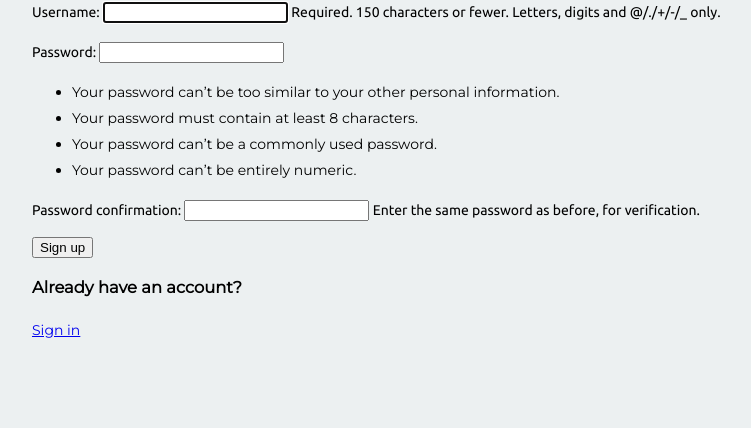
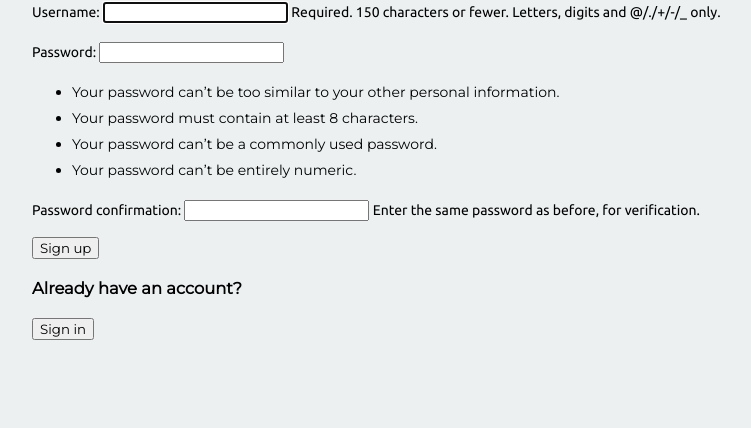
Before and after one commit to archiebye/cardiff-uni-dating, a Django app: page / in a window 1280 px wide. Shown: the part 164-592 px from the top of the page, without its empty margins (18-769 px from the left). Run offline with Django 3.2, Linux system fonts and the light colour scheme; some libraries are stand-ins or nearby versions.

Commit message:
css changes to sign in link style

```diff
--- a/accounts/models.py
+++ b/accounts/models.py
@@ -3,8 +3,7 @@ from django.contrib.auth.models import User
 from django.db.models.signals import post_save
 from django.dispatch import receiver
 from .choices import *
-import datetime
-
+from datetime import date
 
 class Profile(models.Model):
     user = models.OneToOneField(User, on_delete=models.CASCADE)
@@ -12,7 +11,7 @@ class Profile(models.Model):
     last_name = models.CharField(max_length=15, blank=True)
     bio = models.TextField(max_length=500, blank=True)
     school = models.CharField(max_length=30, choices=SCHOOL_CHOICES, default='1')
-    birth_date = models.DateField(null=True, blank=True, default=datetime.date.today)
+    birth_date = models.DateField(null=True, blank=True, default=date.today)
     gender = models.CharField(max_length=2, choices=GENDER_CHOICES, default='1')
 
     def is_male(self):
--- a/accounts/static/css/accounts.css
+++ b/accounts/static/css/accounts.css
@@ -36,7 +36,13 @@ p{
 	font-family: 'Ubuntu';
 }
 /*
-.page-header{
-    background:#ecf0f1;
+#options {
+    text-align: center;
+    padding: 2px;
+    width: 1140px
 }
 */
+button {
+    font-family: 'Montserrat';
+
+}
--- a/accounts/templates/base.html
+++ b/accounts/templates/base.html
@@ -16,9 +16,10 @@
             {% else %}
                 <h1 id=logo><a href="/">Cardiff Uni Dating</a></h1>
             {% endif %}
-
+        </div>
+        <div id=options>
             {% if user.is_authenticated %}
-                <h4 style="margin:40px"><a href="/update_profile">Update Profile</a> | <a href="/signout">Sign Out</a></h4>
+                <h4><a href="/update_profile">Update Profile</a> | <a href="/signout">Sign Out</a></h4>
             {% endif %}
 
     	</div>
--- a/accounts/templates/signout/signout.html
+++ b/accounts/templates/signout/signout.html
@@ -5,6 +5,8 @@
 <h3 allign='centre'> You have sucessfully signed out </h3>
 
 <h4 allign='centre'> Ready to sign back in? </h4>
-<a href="/signin"> Sign in </a>
+<form action="/signin">
+    <button type="submit">Sign in</button>
+</form>
 
 {% endblock %}
--- a/accounts/templates/signup/signup.html
+++ b/accounts/templates/signup/signup.html
@@ -10,5 +10,7 @@
 	</form>
 
 <h3> Already have an account? </h3>
-	<a href="/signin"> Sign in </a>
+	<form action="/signin">
+        <button type="submit">Sign in</button>
+    </form>
 {% endblock %}
--- a/dating/settings.py
+++ b/dating/settings.py
@@ -29,7 +29,7 @@ ALLOWED_HOSTS = ['127.0.0.1', '.pythonanywhere.com']
 
 ALLOWED_DOMAINS = ['cardiff.ac.uk', 'cf.ac.uk']
 
-LOGIN_REDIRECT_URL = '/update_profile/'
+LOGIN_REDIRECT_URL = '/users/'
 
 DATE_INPUT_FORMATS = ('%d/%m/%Y')
 
```
